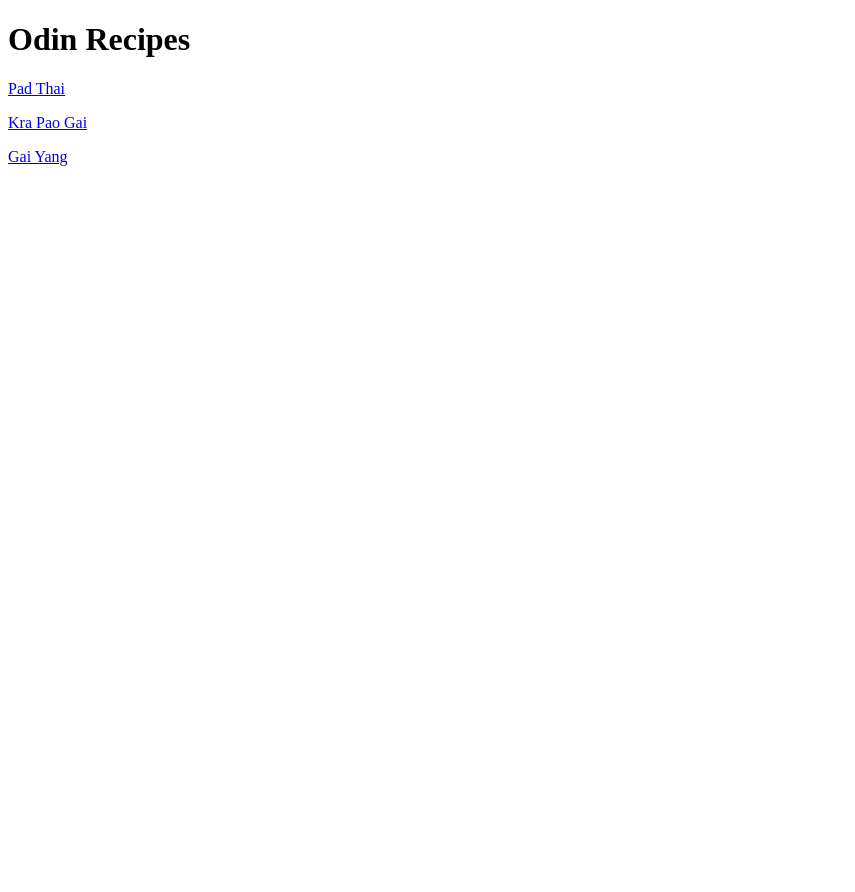
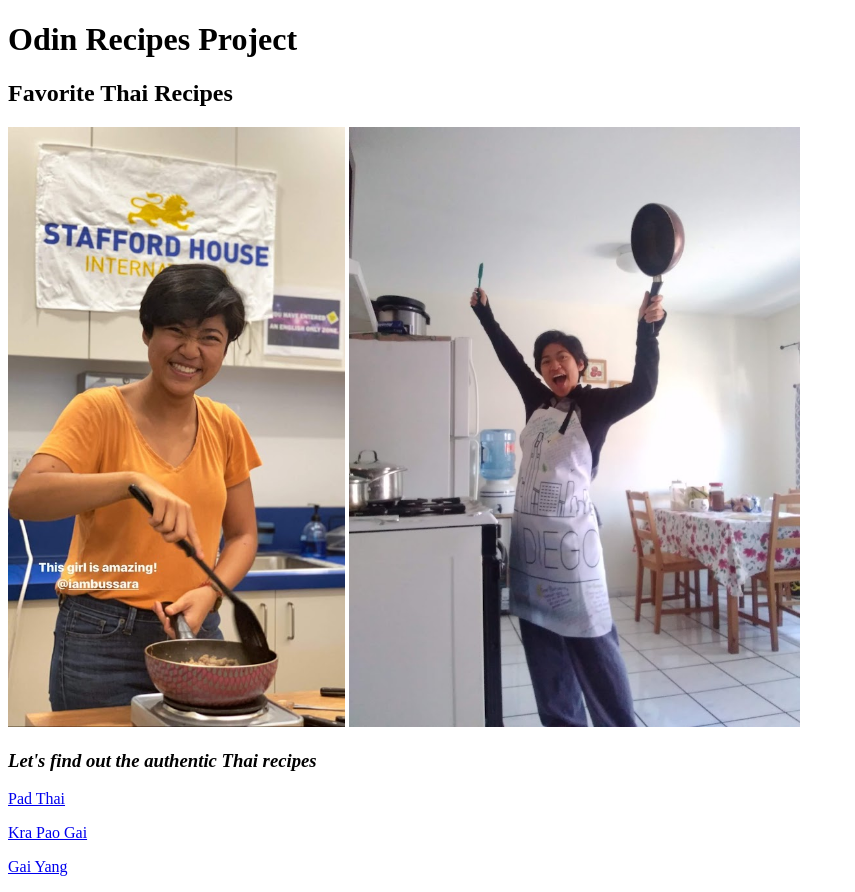
Before and after one commit to Boots1228/odin-recipes, a plain HTML site: page index.html in a window 1280 px wide. Shown: the whole page, without its empty margins (0-855 px from the left). Before the commit the page ends 800 px from the top, so only its background shows below. Drawn offline with Linux system fonts and the light colour scheme.

Commit message:
Added images and headers to the index page.

```diff
--- a/index.html
+++ b/index.html
@@ -5,7 +5,11 @@
   <title>Odin Recipes</title>
 </head>
 <body>
-    <h1>Odin Recipes</h1>
+    <h1>Odin Recipes Project</h1>
+    <h2>Favorite Thai Recipes</h2>
+    <img src="./image/Cooking_me2.jpeg" alt="Thai Lady cooking" style="height:600px;">
+    <img src="./image/Cooking_me.jpg" alt="Thai Lady Cooking" style="width:500;height: 600px;"><p>
+    <p><h3><i>Let's find out the authentic Thai recipes</i></h3></p>
     <a href="recipes/Pad Thai.html" target="_blank">Pad Thai</a>
     <p><a href="recipes/Kra-pao-gai.html" target="_blank">Kra Pao Gai</a>
     <p><a href="recipes/Gai-Yang.html" target="_blank">Gai Yang</a></p>
```
Also changed, not shown: image/Cooking_me.jpg (added), image/Cooking_me2.jpeg (added).
